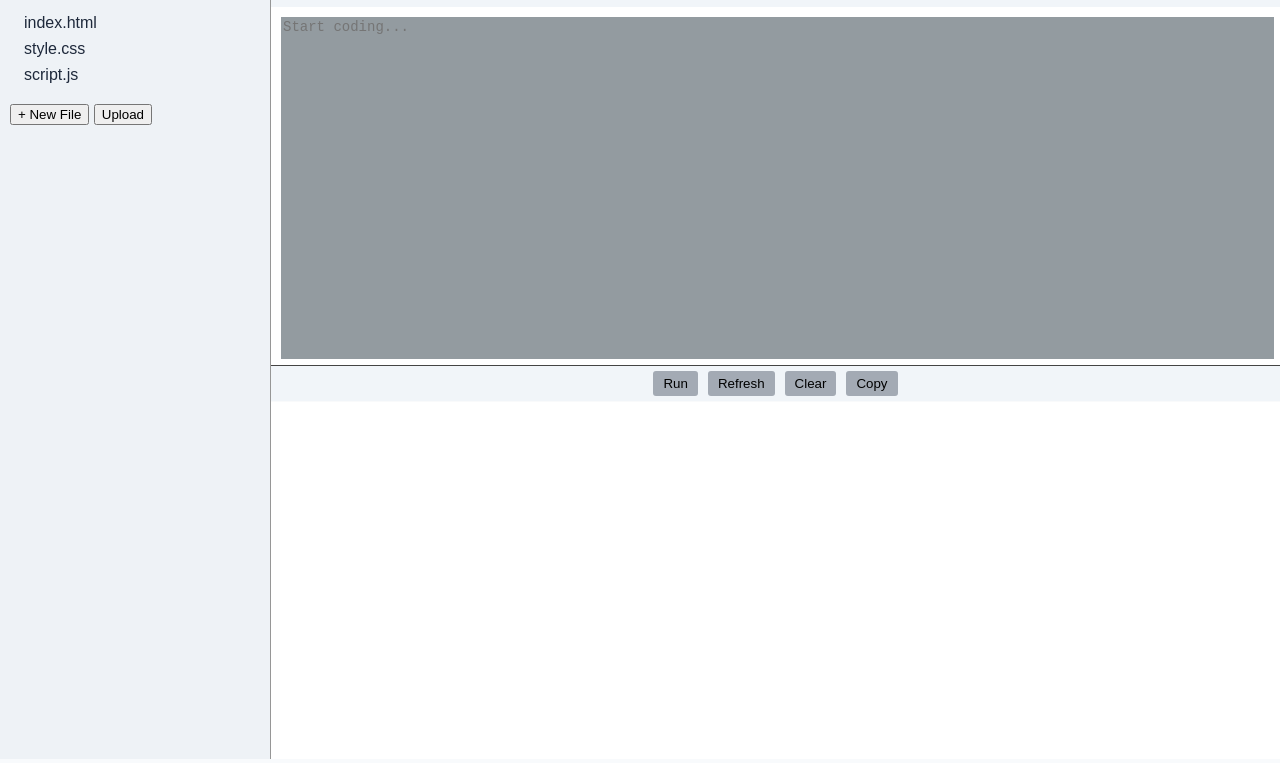
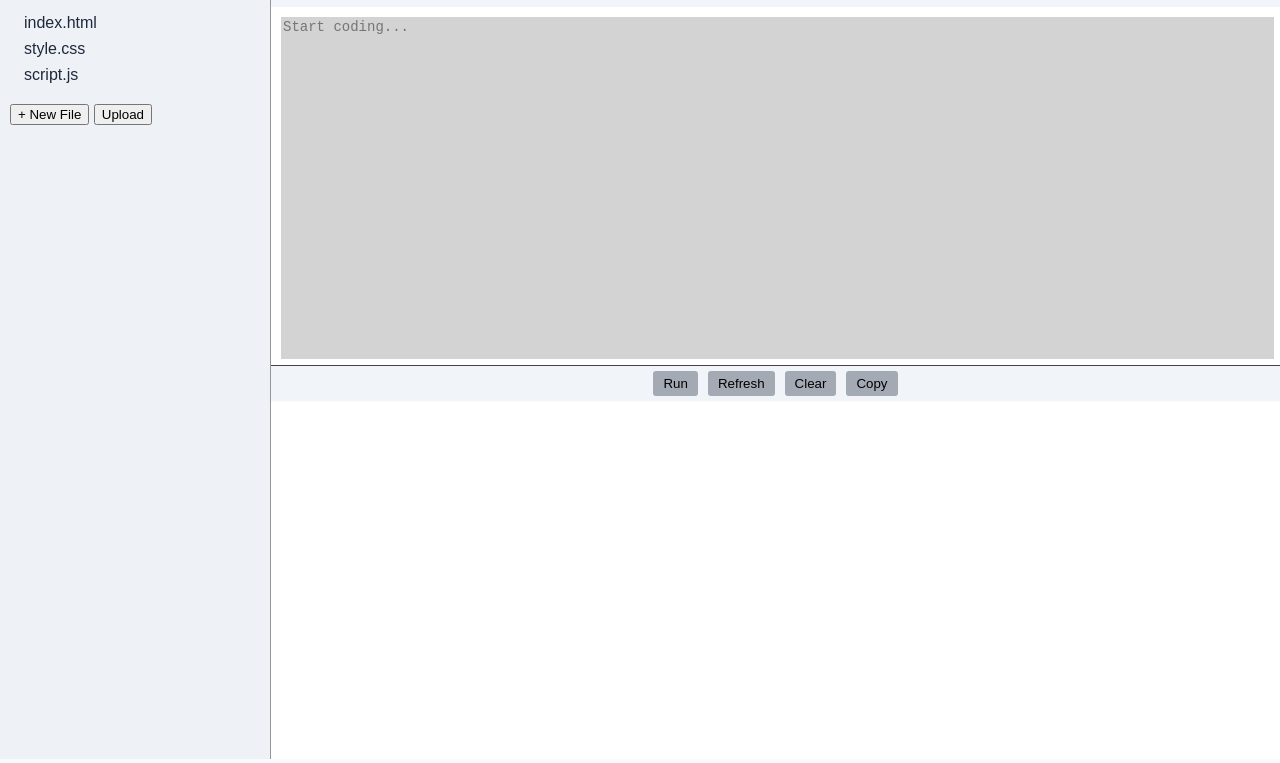
Before and after one commit to Fishblockz/CodeCanvas, a plain HTML site: page index.html in a window 1280 px wide. Shown: the part 41-804 px from the top of the page. Drawn offline with Linux system fonts and the light colour scheme.

Commit message:
Update index.html

```diff
--- a/index.html
+++ b/index.html
@@ -74,7 +74,7 @@
       resize: none;
       font-family: monospace;
       font-size: 14px;
-      background-color: #939ba0;
+      background-color: #d3d3d3;
       color: #fff;
     }
     .controls {
```
